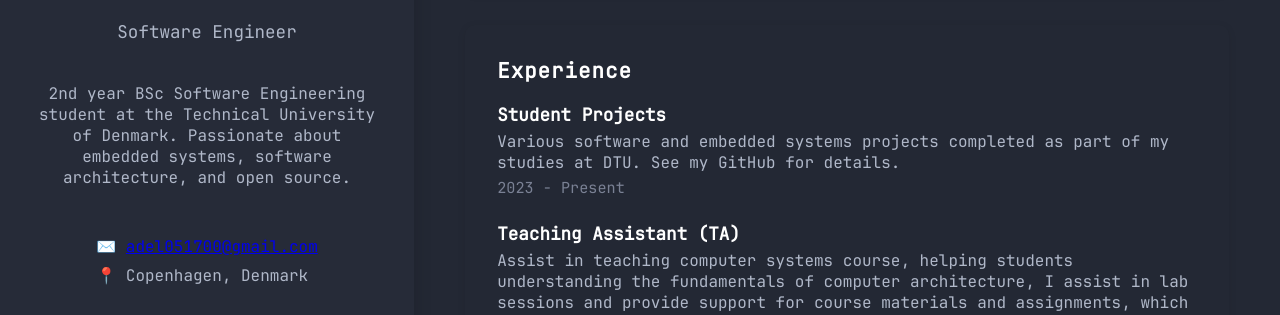
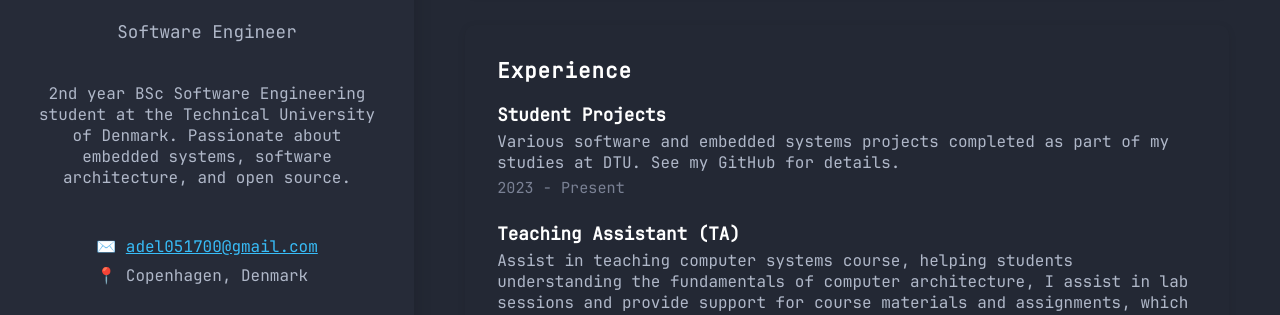
Before and after one commit to adel051700/adel051700.github.io, a plain HTML site: page index.html in a window 1280 px wide. In both pictures the pointer is over the link 221 px from the left and 492 px from the top of the page. Shown: the part 246-561 px from the top of the page. Drawn offline with Linux system fonts and the light colour scheme.

Commit message:
changed mail link color, and made hover effect on skills

```diff
--- a/style.css
+++ b/style.css
@@ -80,6 +80,15 @@ html, body {
     margin-bottom: 0.5rem;
     color: #b0b8c9;
 }
+.contact-item a {
+    color: #7dd3fc;
+    text-decoration: none;
+    transition: color 0.2s ease;
+}
+.contact-item a:hover {
+    color: #38bdf8;
+    text-decoration: underline;
+}
 .social {
     display: flex;
     gap: 1.2rem;
@@ -131,6 +140,14 @@ html, body {
     border-radius: 16px;
     font-size: 1rem;
     margin-bottom: 0.3rem;
+    transition: transform 0.2s ease, box-shadow 0.2s ease;
+    cursor: pointer;
+}
+
+.skills-list span:hover {
+    transform: translateY(-3px);
+    box-shadow: 0 4px 12px rgba(0, 0, 0, 0.2);
+    background: #3a4152;
 }
 .experience-list {
     display: flex;
```
